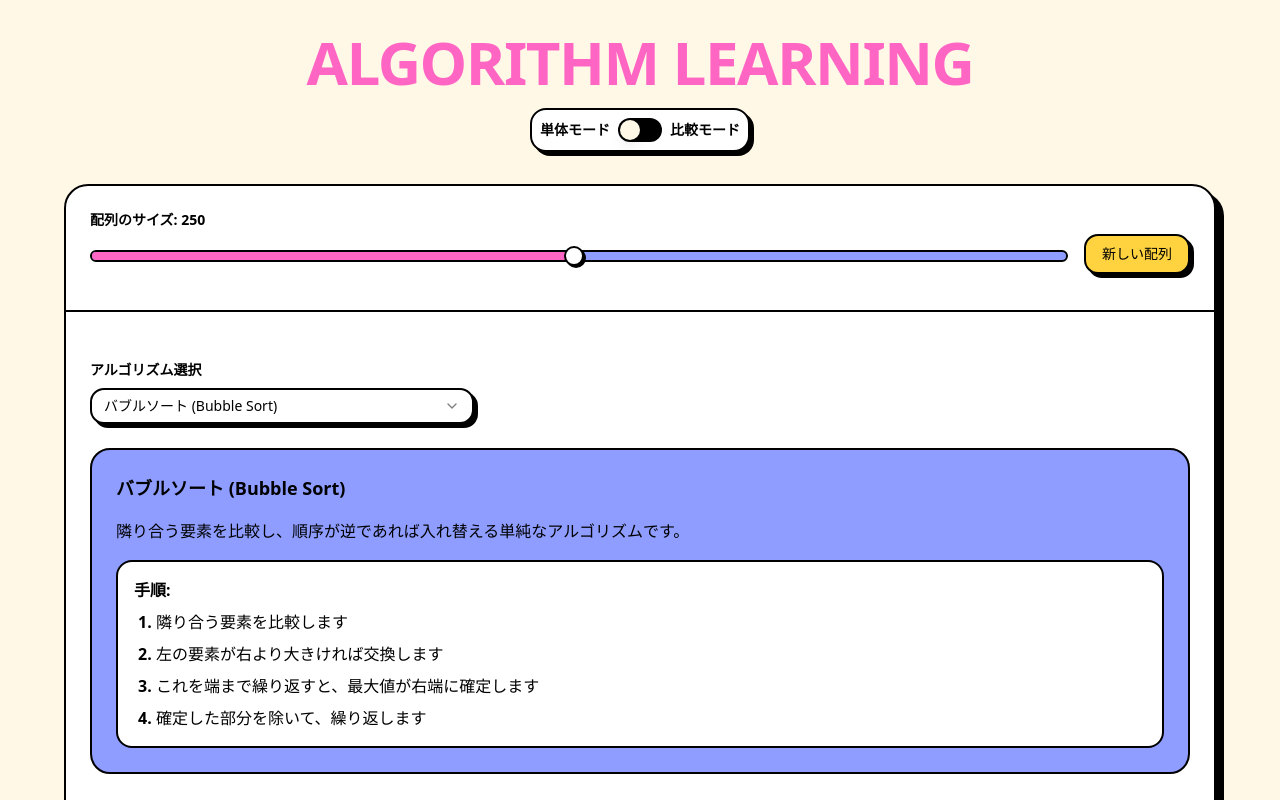
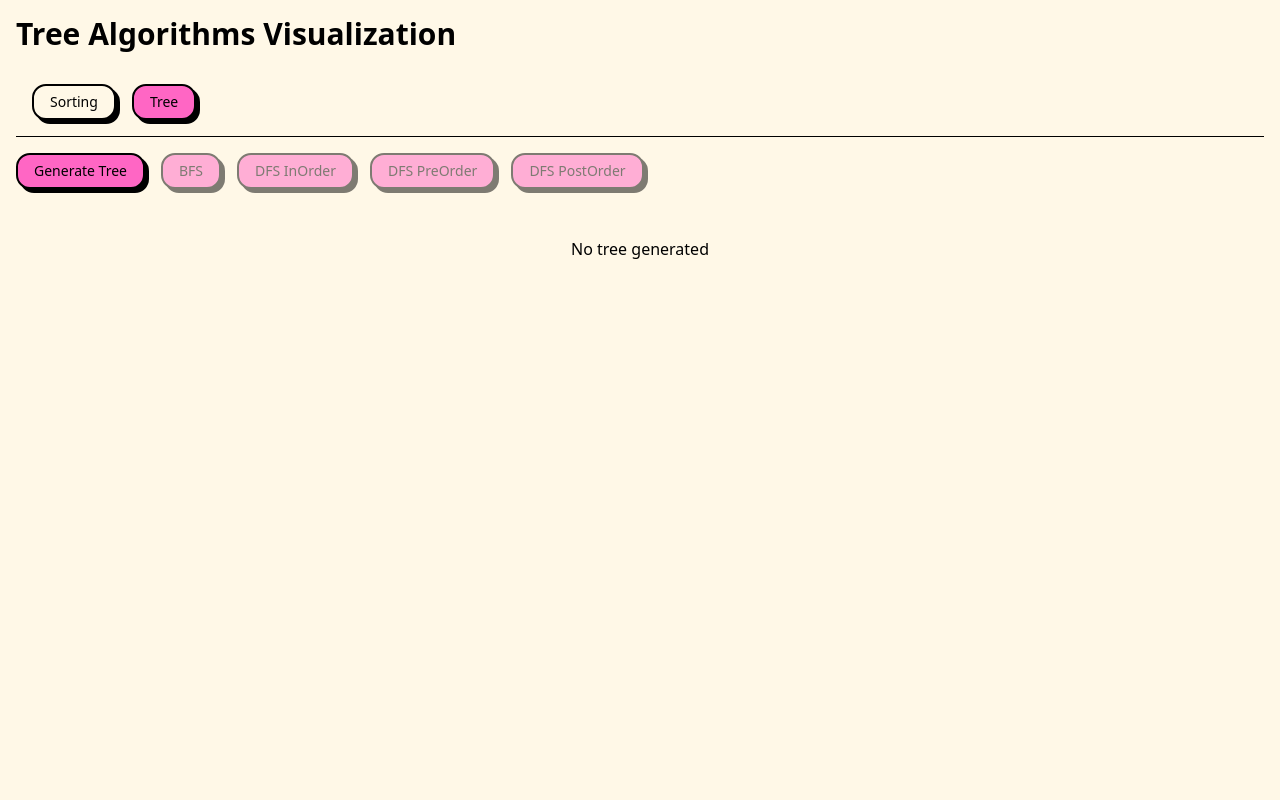
Before and after one commit to ks1590/algorithm-learning-app, a React (Vite) app: page /tree in a window 1280 px wide. Shown: the top 800 px of the page. Built offline with nearby package versions, Linux system fonts and the light colour scheme.

Commit message:
feat: Add tree algorithm visualization with BFS and DFS, and implement routing for multiple algorithm pages.

```diff
--- a/package.json
+++ b/package.json
@@ -12,10 +12,13 @@
   "dependencies": {
     "class-variance-authority": "^0.7.1",
     "clsx": "^2.1.1",
+    "framer-motion": "^12.34.0",
     "lucide-react": "^0.564.0",
+    "motion": "^12.34.0",
     "radix-ui": "^1.4.3",
     "react": "^19.2.0",
     "react-dom": "^19.2.0",
+    "react-router-dom": "^7.13.0",
     "tailwind-merge": "^3.4.0"
   },
   "devDependencies": {
--- a/src/App.tsx
+++ b/src/App.tsx
@@ -1,8 +1,16 @@
-import { SortingPage } from './pages/SortingPage'
+
+import { BrowserRouter, Routes, Route } from 'react-router-dom';
+import { SortingPage } from './pages/SortingPage';
+import { TreePage } from './pages/TreePage';
 
 function App() {
   return (
-    <SortingPage />
+    <BrowserRouter>
+      <Routes>
+        <Route path="/" element={<SortingPage />} />
+        <Route path="/tree" element={<TreePage />} />
+      </Routes>
+    </BrowserRouter>
   )
 }
 
--- /dev/null
+++ b/src/algorithms/tree/TreeNode.ts
@@ -0,0 +1,65 @@
+
+export class TreeNodeValue {
+  value: string | number;
+  constructor(value: string | number) {
+    this.value = value;
+  }
+
+  toString() {
+    return String(this.value);
+  }
+}
+
+export class TreeNode {
+  left: TreeNode | null = null;
+  right: TreeNode | null = null;
+  parent: TreeNode | null = null;
+  value: string | number;
+
+  constructor(value: string | number) {
+    this.value = value;
+    this.left = null;
+    this.right = null;
+    this.parent = null;
+  }
+
+  get leftHeight(): number {
+    if (!this.left) {
+      return 0;
+    }
+    return this.left.height + 1;
+  }
+
+  get rightHeight(): number {
+    if (!this.right) {
+      return 0;
+    }
+    return this.right.height + 1;
+  }
+
+  get height(): number {
+    return Math.max(this.leftHeight, this.rightHeight);
+  }
+
+  setLeft(node: TreeNode | null) {
+      if (this.left) {
+          this.left.parent = null;
+      }
+      this.left = node;
+      if (this.left) {
+          this.left.parent = this;
+      }
+      return this;
+  }
+
+  setRight(node: TreeNode | null) {
+      if (this.right) {
+          this.right.parent = null;
+      }
+      this.right = node;
+      if (this.right) {
+          this.right.parent = this;
+      }
+      return this;
+  }
+}
--- /dev/null
+++ b/src/algorithms/tree/bfs.ts
@@ -0,0 +1,19 @@
+import { TreeNode } from './TreeNode';
+
+export function* bfs(root: TreeNode) {
+  const queue: TreeNode[] = [];
+  queue.push(root);
+
+  while (queue.length > 0) {
+    const node = queue.shift();
+    if (node) {
+      yield node;
+      if (node.left) {
+        queue.push(node.left);
+      }
+      if (node.right) {
+        queue.push(node.right);
+      }
+    }
+  }
+}
--- /dev/null
+++ b/src/algorithms/tree/dfs.ts
@@ -0,0 +1,37 @@
+import { TreeNode } from './TreeNode';
+
+export function* dfsInOrder(root: TreeNode | null): Generator<TreeNode> {
+    if (root) {
+        if (root.left) {
+            yield* dfsInOrder(root.left);
+        }
+        yield root;
+        if (root.right) {
+            yield* dfsInOrder(root.right);
+        }
+    }
+}
+
+export function* dfsPreOrder(root: TreeNode | null): Generator<TreeNode> {
+    if (root) {
+        yield root;
+        if (root.left) {
+            yield* dfsPreOrder(root.left);
+        }
+        if (root.right) {
+            yield* dfsPreOrder(root.right);
+        }
+    }
+}
+
+export function* dfsPostOrder(root: TreeNode | null): Generator<TreeNode> {
+    if (root) {
+        if (root.left) {
+            yield* dfsPostOrder(root.left);
+        }
+        if (root.right) {
+            yield* dfsPostOrder(root.right);
+        }
+        yield root;
+    }
+}
--- /dev/null
+++ b/src/components/Navigation.tsx
@@ -0,0 +1,22 @@
+
+import { Link, useLocation } from 'react-router-dom';
+import { Button } from "@/components/ui/button";
+
+export function Navigation() {
+  const location = useLocation();
+
+  return (
+    <nav className="flex gap-4 p-4 border-b">
+      <Link to="/">
+        <Button variant={location.pathname === '/' ? 'default' : 'outline'}>
+          Sorting
+        </Button>
+      </Link>
+      <Link to="/tree">
+        <Button variant={location.pathname === '/tree' ? 'default' : 'outline'}>
+          Tree
+        </Button>
+      </Link>
+    </nav>
+  );
+}
--- /dev/null
+++ b/src/components/TreeVisualizer.tsx
@@ -0,0 +1,74 @@
+
+import { TreeNode } from '../algorithms/tree/TreeNode';
+import { motion } from "framer-motion"
+
+interface TreeVisualizerProps {
+  root: TreeNode | null;
+  activeNode: TreeNode | null;
+  visitedNodes: Set<TreeNode>;
+}
+
+export function TreeVisualizer({ root, activeNode, visitedNodes }: TreeVisualizerProps) {
+  if (!root) return <div className="text-center p-8">No tree generated</div>;
+
+  // First pass: Collect all nodes and edges
+  const nodes: React.ReactNode[] = [];
+  const edges: React.ReactNode[] = [];
+
+  const traverse = (node: TreeNode, x: number, y: number, level: number, parentX?: number, parentY?: number) => {
+    const isVisited = visitedNodes.has(node);
+    const isActive = activeNode === node;
+
+    // Line to parent
+    if (parentX !== undefined && parentY !== undefined) {
+      edges.push(
+        <motion.line
+          key={`edge-${node.value}`}
+          initial={{ pathLength: 0 }}
+          animate={{ pathLength: 1 }}
+          x1={parentX}
+          y1={parentY}
+          x2={x}
+          y2={y}
+          stroke="gray"
+          strokeWidth="2"
+        />
+      );
+    }
+
+    // Node circle and text
+    nodes.push(
+      <g key={`node-${node.value}`}>
+        <motion.circle
+          cx={x}
+          cy={y}
+          r="20"
+          fill={isActive ? "#ef4444" : isVisited ? "#3b82f6" : "#ffffff"}
+          stroke={isActive ? "#b91c1c" : isVisited ? "#1d4ed8" : "#000000"}
+          strokeWidth="2"
+          initial={{ scale: 0 }}
+          animate={{ scale: 1 }}
+          transition={{ duration: 0.3 }}
+        />
+        <text x={x} y={y} dy=".3em" textAnchor="middle" fill={isActive || isVisited ? "white" : "black"}>
+          {node.value}
+        </text>
+      </g>
+    );
+
+    // Recursive rendering of children
+    if (node.left) traverse(node.left, x - 100 / (level + 1), y + 60, level + 1, x, y);
+    if (node.right) traverse(node.right, x + 100 / (level + 1), y + 60, level + 1, x, y);
+  };
+
+  traverse(root, 400, 40, 0);
+
+  return (
+    <div className="flex justify-center overflow-auto p-4 border rounded-lg min-h-[400px]">
+        <svg width="800" height="600" viewBox="0 0 800 600">
+            {edges}
+            {nodes}
+        </svg>
+    </div>
+  );
+}
--- a/src/pages/SortingPage.tsx
+++ b/src/pages/SortingPage.tsx
@@ -11,6 +11,7 @@ import { Card, CardHeader, CardContent } from '@/components/ui/card';
 import { Select, SelectContent, SelectItem, SelectTrigger, SelectValue } from '@/components/ui/select';
 import { Slider } from '@/components/ui/slider';
 import { Switch } from "@/components/ui/switch"
+import { Navigation } from '../components/Navigation';
 import { Plus, Trash2, Play, RotateCcw, StopCircle } from 'lucide-react';
 
 const ALGORITHMS = {
@@ -143,6 +144,9 @@ export const SortingPage: React.FC = () => {
       <div className={`mx-auto space-y-8 transition-all duration-300 ${isComparisonMode ? 'max-w-[95vw]' : 'max-w-6xl'}`}>
         <header className="text-center space-y-4">
           <h1 className="text-6xl font-black text-primary tracking-tight">ALGORITHM LEARNING</h1>
+          <div className="flex justify-center mb-4">
+             <Navigation />
+          </div>
           <div className="flex justify-center items-center gap-4">
              <div className="flex items-center space-x-2 bg-white p-2 rounded-lg border-2 border-border shadow-[4px_4px_0_0_#000]">
                 <span className="text-sm font-bold text-foreground">単体モード</span>
--- /dev/null
+++ b/src/pages/TreePage.tsx
@@ -0,0 +1,67 @@
+
+import { useState } from 'react';
+import { TreeNode } from '@/algorithms/tree/TreeNode';
+import { bfs } from '@/algorithms/tree/bfs';
+import { dfsInOrder, dfsPreOrder, dfsPostOrder } from '@/algorithms/tree/dfs';
+import { Button } from '@/components/ui/button';
+import { TreeVisualizer } from '@/components/TreeVisualizer';
+import { Navigation } from '@/components/Navigation';
+
+export function TreePage() {
+    const [root, setRoot] = useState<TreeNode | null>(null);
+    const [activeNode, setActiveNode] = useState<TreeNode | null>(null);
+    const [visitedNodes, setVisitedNodes] = useState<Set<TreeNode>>(new Set());
+    const [isRunning, setIsRunning] = useState(false);
+
+    const generateTree = () => {
+        const rootNode = new TreeNode(1);
+        const left = new TreeNode(2);
+        const right = new TreeNode(3);
+        const leftLeft = new TreeNode(4);
+        const leftRight = new TreeNode(5);
+        const rightRight = new TreeNode(6);
+
+        rootNode.left = left;
+        rootNode.right = right;
+        left.left = leftLeft;
+        left.right = leftRight;
+        right.right = rightRight;
+
+        setRoot(rootNode);
+        setVisitedNodes(new Set());
+        setActiveNode(null);
+    };
+
+    const runAlgorithm = async (algorithm: Generator<TreeNode>) => {
+        if (isRunning) return;
+        setIsRunning(true);
+        setVisitedNodes(new Set());
+        setActiveNode(null);
+
+        for (const node of algorithm) {
+            setActiveNode(node);
+            setVisitedNodes(prev => new Set(prev).add(node));
+            await new Promise(resolve => setTimeout(resolve, 800));
+        }
+
+        setActiveNode(null);
+        setIsRunning(false);
+    };
+
+    return (
+        <div className="container mx-auto p-4">
+            <h1 className="text-3xl font-bold mb-4">Tree Algorithms Visualization</h1>
+            <Navigation />
+
+            <div className="flex gap-4 my-4">
+                <Button onClick={generateTree} disabled={isRunning}>Generate Tree</Button>
+                <Button onClick={() => root && runAlgorithm(bfs(root))} disabled={!root || isRunning}>BFS</Button>
+                <Button onClick={() => root && runAlgorithm(dfsInOrder(root))} disabled={!root || isRunning}>DFS InOrder</Button>
+                <Button onClick={() => root && runAlgorithm(dfsPreOrder(root))} disabled={!root || isRunning}>DFS PreOrder</Button>
+                <Button onClick={() => root && runAlgorithm(dfsPostOrder(root))} disabled={!root || isRunning}>DFS PostOrder</Button>
+            </div>
+
+            <TreeVisualizer root={root} activeNode={activeNode} visitedNodes={visitedNodes} />
+        </div>
+    );
+}
```
Also changed, not shown: 1 other file (tests, documents, lock files or other folders).
